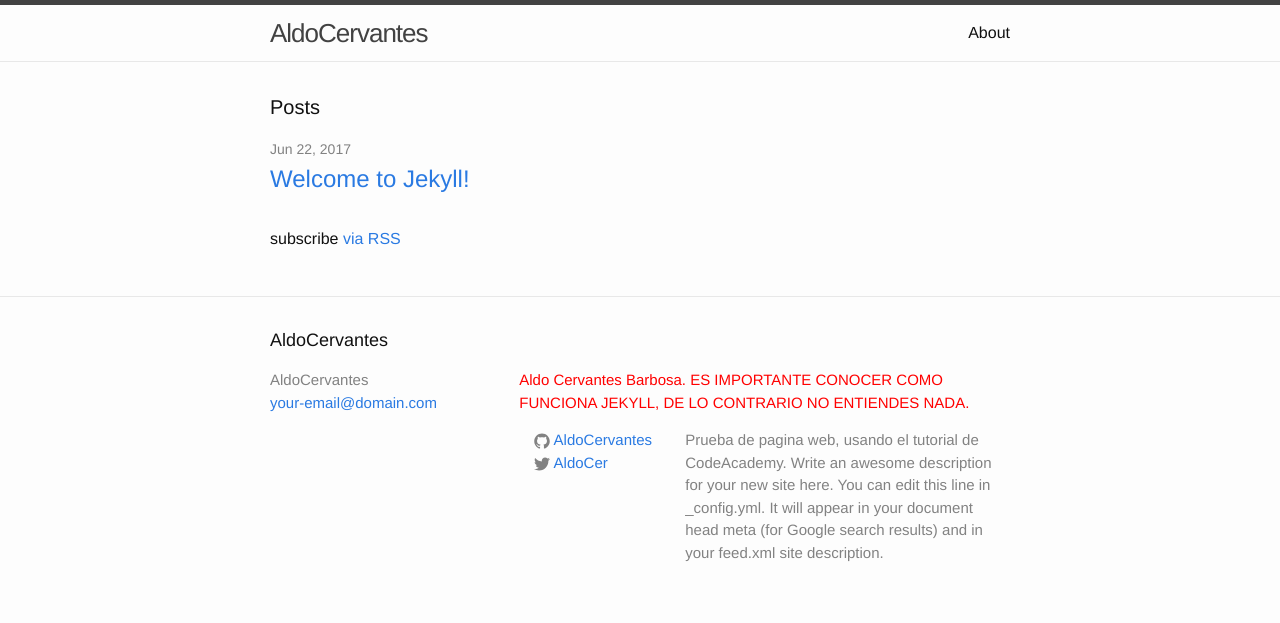
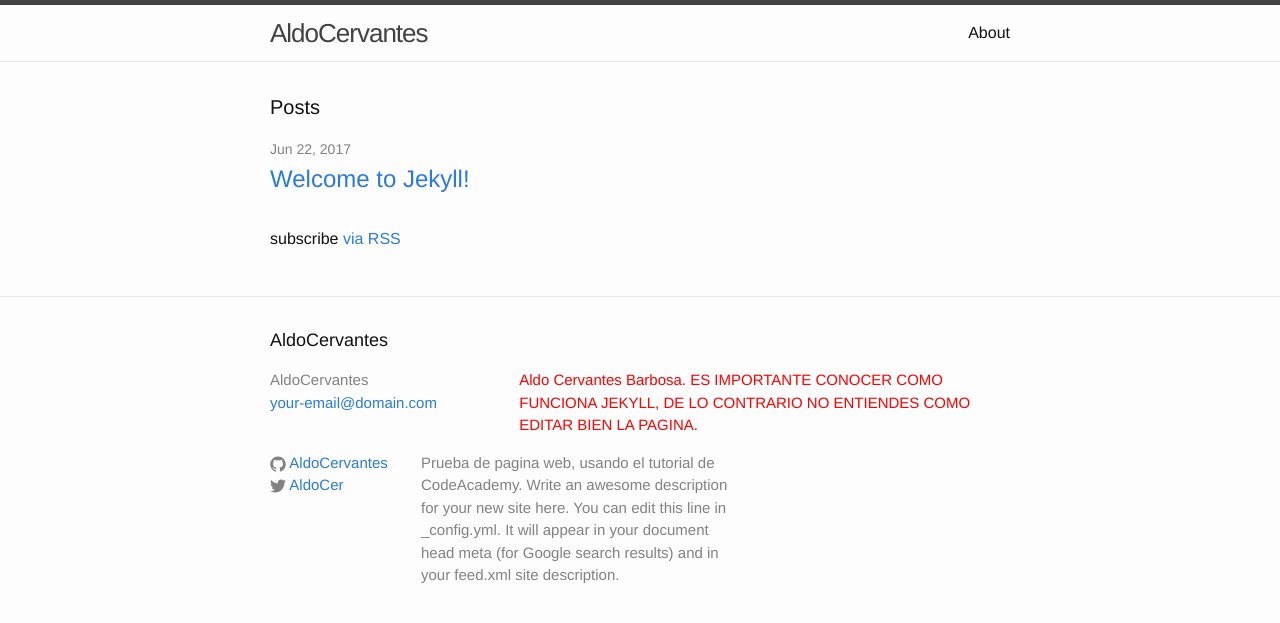
Before and after one commit to AldoCervantes/AldoCervantes.github.io, a Jekyll site: the page built from index.html, in a window 1280 px wide. Shown: the top 623 px of the page. Built offline with Jekyll 4.4.1, drawn with Linux system fonts in a browser that asks for light colours.

Commit message:
Update footer.html

```diff
--- a/_includes/footer.html
+++ b/_includes/footer.html
@@ -11,7 +11,7 @@
           <li><a href="mailto:{{ site.email }}">{{ site.email }}</a></li>
         </ul>
       </div>
-      <p style="color: red">Aldo Cervantes Barbosa. ES IMPORTANTE CONOCER COMO FUNCIONA JEKYLL, DE LO CONTRARIO NO ENTIENDES NADA.<strong></strong></p>
+      <p style="color: red">Aldo Cervantes Barbosa. ES IMPORTANTE CONOCER COMO FUNCIONA JEKYLL, DE LO CONTRARIO NO ENTIENDES COMO EDITAR BIEN LA PAGINA.<strong></strong></p>
       <div class="footer-col footer-col-2">
         <ul class="social-media-list">
           {% if site.github_username %}
```
